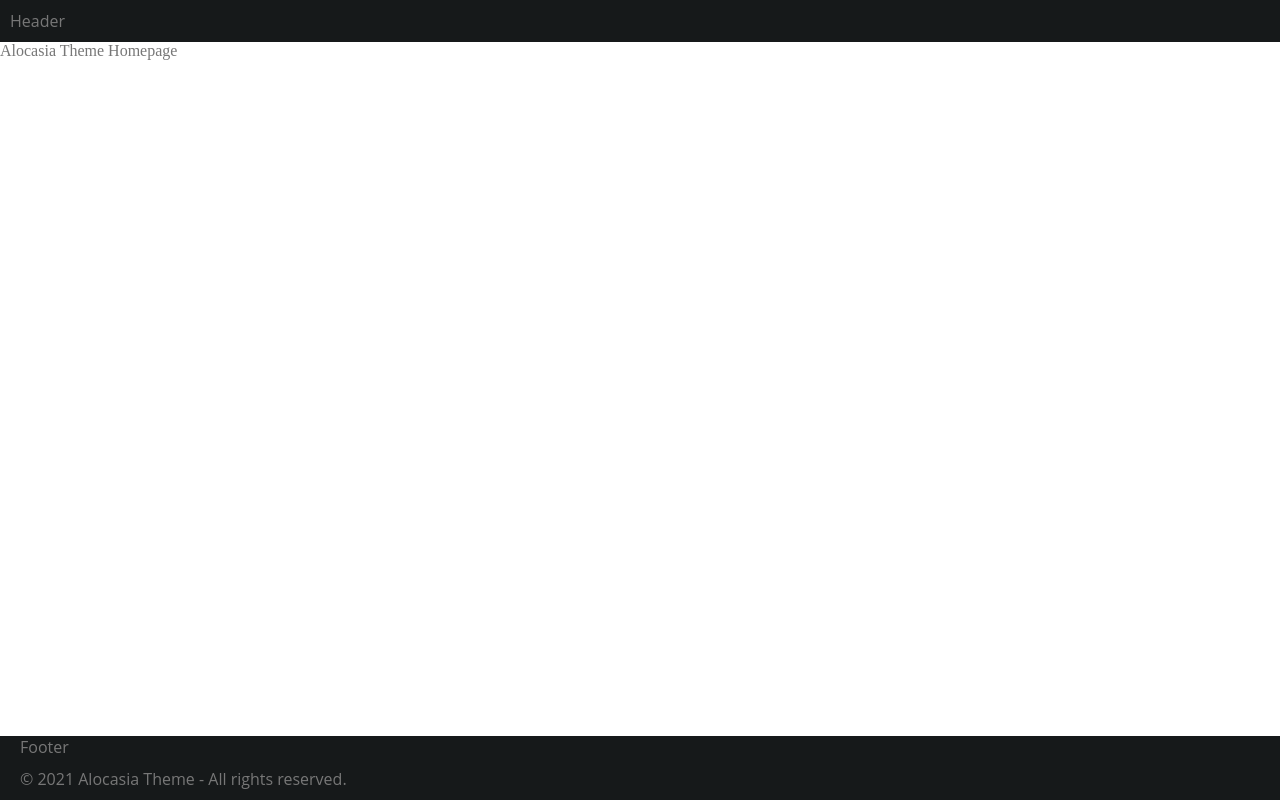
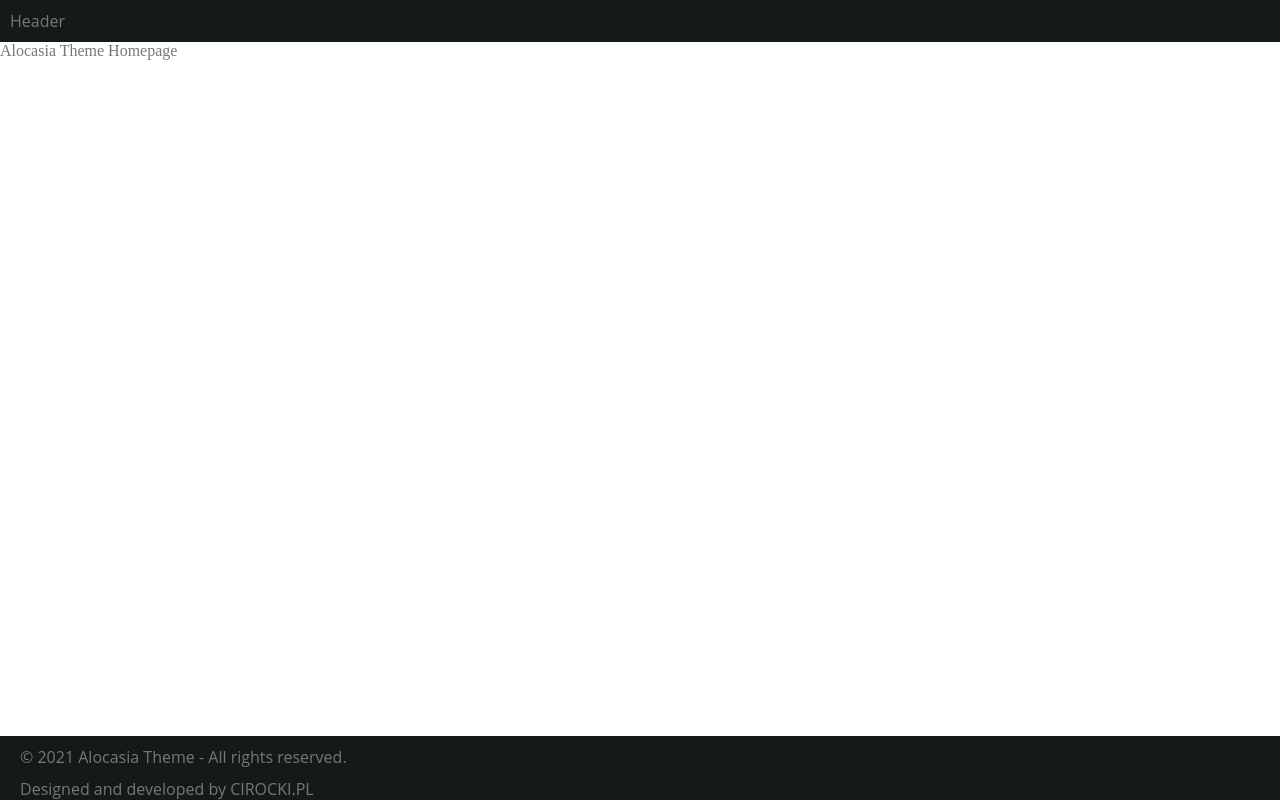
Before and after one commit to cirocki/alocasia, a Gatsby site: page / in a window 1280 px wide. Built offline with nearby package versions, Linux system fonts and the light colour scheme; Gatsby itself is replaced by a stand-in of ours.

Commit message:
Add author component

```diff
--- /dev/null
+++ b/src/components/layout/footer/Author.js
@@ -0,0 +1,14 @@
+import React from "react";
+import styled from "styled-components";
+import { mainData } from "../../../data/mainData";
+
+export default function Author() {
+  const { author, authorURL } = mainData;
+  return (
+    <div>
+      <p>
+        Designed and developed by <a href={authorURL}>{author}</a>
+      </p>
+    </div>
+  );
+}
--- a/src/components/layout/footer/Footer.js
+++ b/src/components/layout/footer/Footer.js
@@ -1,6 +1,7 @@
 import React from "react";
 import styled from "styled-components";
 import Container from "../container/Container";
+import Author from "./Author";
 import Copyrights from "./Copyrights";
 
 const StyledFooter = styled.footer`
@@ -11,8 +12,8 @@ export default function Footer() {
   return (
     <StyledFooter>
       <Container>
-        <h1>Footer</h1>
         <Copyrights />
+        <Author />
       </Container>
     </StyledFooter>
   );
--- a/src/styles/GlobalStyle.js
+++ b/src/styles/GlobalStyle.js
@@ -17,6 +17,7 @@ const GlobalStyle = createGlobalStyle`
   }
   a {
     text-decoration: none;
+    cursor: pointer;
   }
   h1,h2,h3,h4,h5,h6 {
     font-weight: normal;
```
